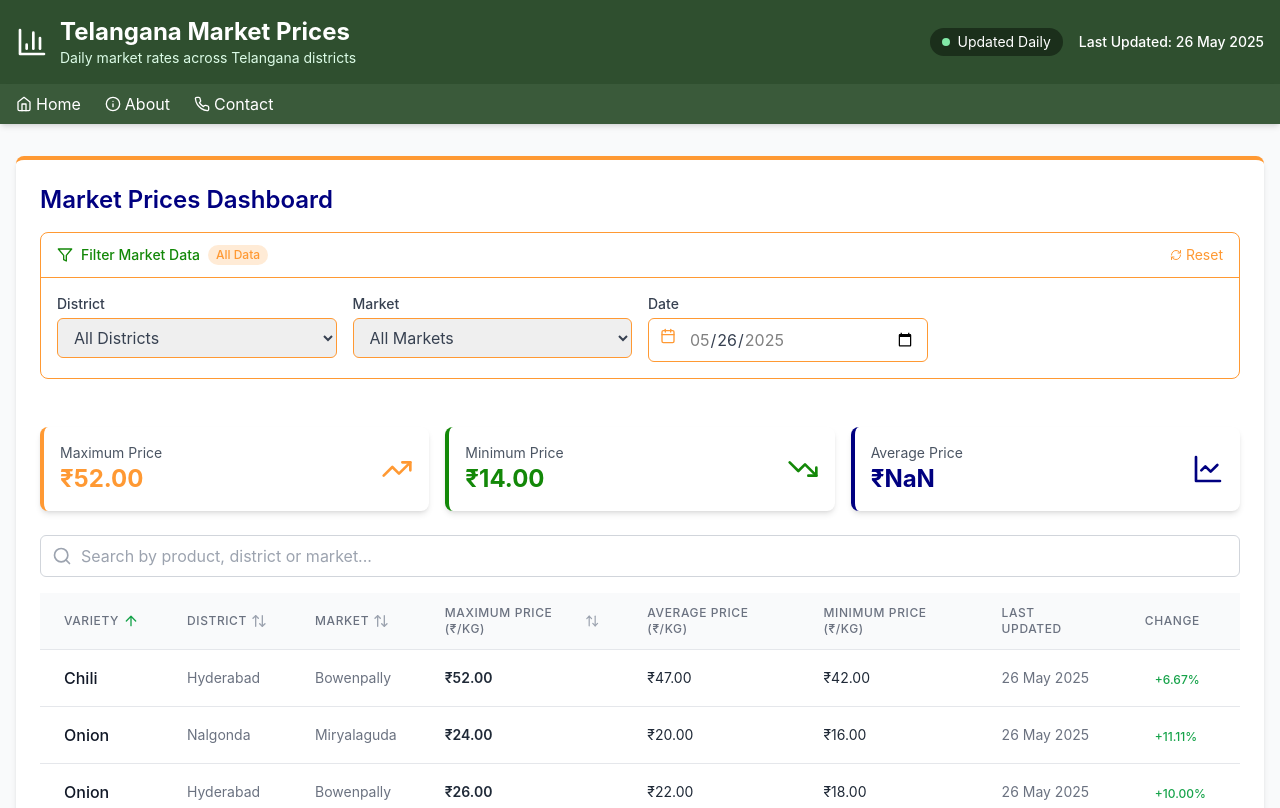
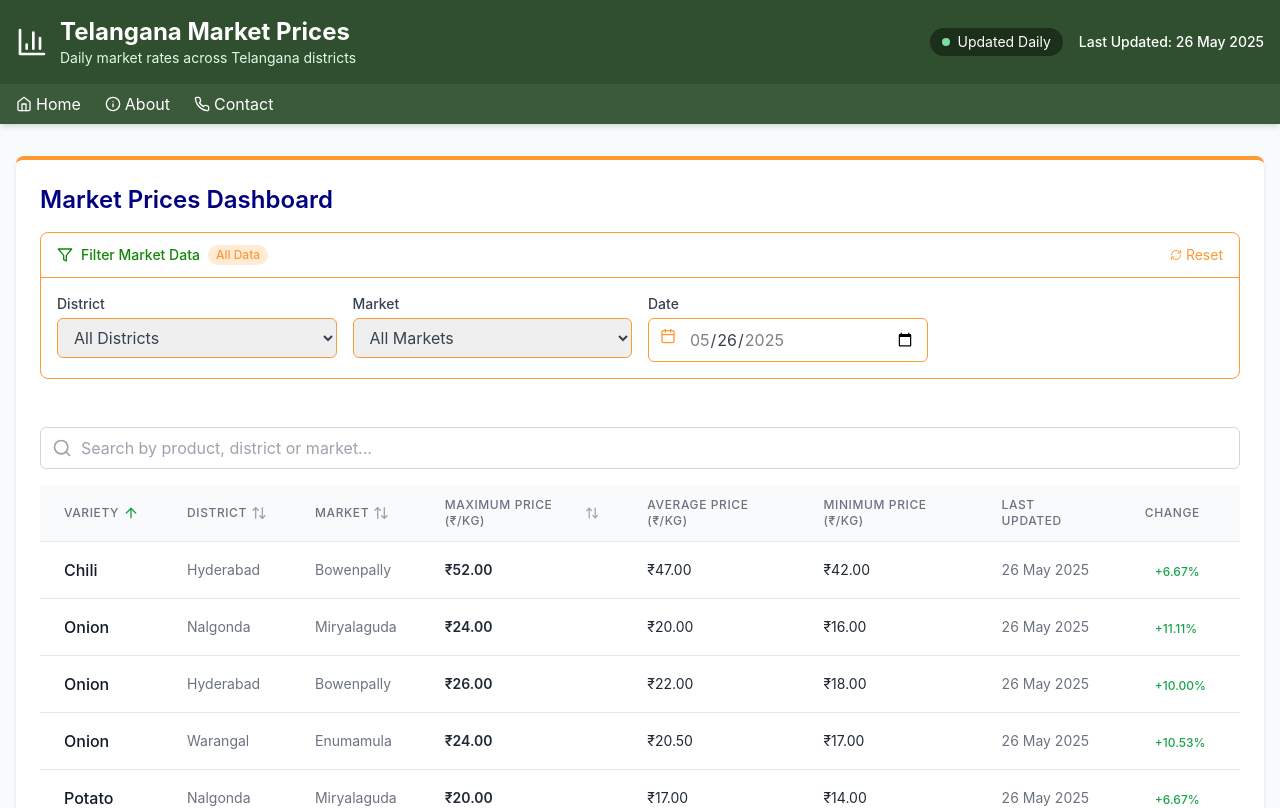
Before and after one commit to msuryacharan/market_prices_tg, a React (Vite) app: page / in a window 1280 px wide. Shown: the top 808 px of the page. Built offline with nearby package versions, Linux system fonts and the light colour scheme.

Commit message:
removed price indication from home page

```diff
--- a/src/pages/Home.tsx
+++ b/src/pages/Home.tsx
@@ -2,7 +2,6 @@ import React from 'react';
 import FilterSection from '../components/FilterSection';
 import DataTable from '../components/DataTable';
 import PriceGraph from '../components/PriceGraph';
-import PriceStatistics from '../components/PriceStatistics';
 import AdBanner from '../components/AdBanner';
 import { MarketData } from '../types';
 
@@ -53,8 +52,6 @@ const Home: React.FC<HomeProps> = ({
         </div>
       ) : (
         <>
-          <PriceStatistics data={filteredData} />
-
           <DataTable
             data={filteredData}
             onProductSelect={onProductSelect}
```
